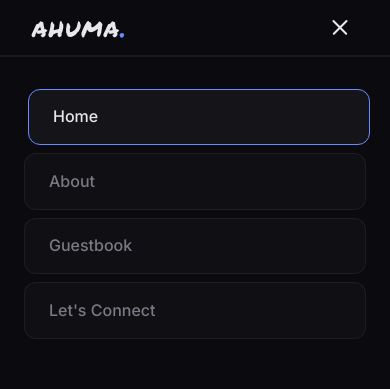
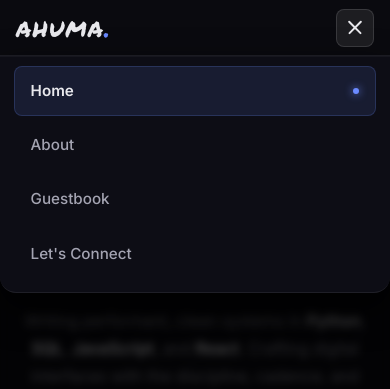
Before and after one commit to kabuteykabutey/portfolio1, a website: page public/index.html in a window 390 px wide. Both pictures are taken after a click on the button "Toggle navigation". Shown: the top 389 px of the page. Drawn offline with Linux system fonts and the light colour scheme; no server answers; a web font is replaced by a local one.

Commit message:
fix(nav): simplify mobile dropdown menu with smooth backdrop dismissal and enhanced touch targets

```diff
--- a/public/css/style.css
+++ b/public/css/style.css
@@ -239,6 +239,10 @@ img {
 }
 .nav-toggle.open .hamburger-line:nth-child(3) {
   transform: translateY(-6.5px) rotate(-45deg);
+}
+
+.nav-backdrop {
+  display: none;
 }
 
 
@@ -1739,44 +1743,125 @@ img {
   }
 
   #main-nav {
+    position: fixed;
+    top: 0;
+    left: 0;
+    right: 0;
+    height: var(--nav-height);
+    background: #0a0a0f;
     backdrop-filter: none;
     -webkit-backdrop-filter: none;
-    background: #0a0a0f;
     border-bottom: 1px solid var(--border);
+    z-index: 1000;
+  }
+
+  .nav-inner {
+    position: static;
+    padding: 0 var(--space-md);
+    height: 100%;
+    display: flex;
+    align-items: center;
+    justify-content: space-between;
   }
 
   .nav-toggle {
     display: flex;
-    z-index: 1000;
-  }
-
-  .nav-links {
+    flex-direction: column;
+    justify-content: center;
+    align-items: center;
+    gap: 5px;
+    width: 38px;
+    height: 38px;
+    padding: 0;
+    border-radius: var(--radius-md);
+    background: rgba(255, 255, 255, 0.04);
+    border: 1px solid var(--border);
+    transition: background var(--duration-fast), border-color var(--duration-fast);
+    z-index: 1002;
+    cursor: pointer;
+  }
+
+  .nav-toggle:active,
+  .nav-toggle.open {
+    background: rgba(255, 255, 255, 0.08);
+    border-color: var(--border-hover);
+  }
+
+  .hamburger-line {
+    display: block;
+    width: 18px;
+    height: 1.5px;
+    background: var(--text-primary);
+    border-radius: 2px;
+    transition: transform var(--duration-normal) var(--ease-out),
+                opacity var(--duration-fast),
+                background var(--duration-fast);
+  }
+
+  .nav-toggle.open .hamburger-line:nth-child(1) {
+    transform: translateY(6.5px) rotate(45deg);
+  }
+  .nav-toggle.open .hamburger-line:nth-child(2) {
+    opacity: 0;
+    transform: scaleX(0);
+  }
+  .nav-toggle.open .hamburger-line:nth-child(3) {
+    transform: translateY(-6.5px) rotate(-45deg);
+  }
+
+  .nav-backdrop {
+    display: block;
     position: fixed;
     top: var(--nav-height);
     left: 0;
     right: 0;
     bottom: 0;
+    background: rgba(0, 0, 0, 0.65);
+    backdrop-filter: blur(4px);
+    -webkit-backdrop-filter: blur(4px);
+    opacity: 0;
+    visibility: hidden;
+    pointer-events: none;
+    transition: opacity var(--duration-normal) var(--ease-out),
+                visibility var(--duration-normal);
+    z-index: 998;
+  }
+
+  .nav-backdrop.open {
+    opacity: 1;
+    visibility: visible;
+    pointer-events: auto;
+  }
+
+  .nav-links {
+    position: absolute;
+    top: 100%;
+    left: 0;
+    right: 0;
     width: 100%;
-    height: calc(100vh - var(--nav-height));
-    height: calc(100dvh - var(--nav-height));
-    background: #0a0a0f;
+    height: auto;
+    max-height: calc(100vh - var(--nav-height) - 20px);
+    overflow-y: auto;
+    background: #0d0d15;
     border-top: 1px solid var(--border);
+    border-bottom: 1px solid rgba(255, 255, 255, 0.08);
+    border-radius: 0 0 16px 16px;
+    box-shadow: 0 16px 36px rgba(0, 0, 0, 0.8),
+                0 1px 0 rgba(255, 255, 255, 0.04) inset;
     display: flex;
     flex-direction: column;
     justify-content: flex-start;
     align-items: stretch;
-    padding: var(--space-xl) var(--space-lg);
-    gap: var(--space-sm);
-    overflow-y: auto;
-    -webkit-overflow-scrolling: touch;
-    transform: translateY(-12px);
+    padding: 0.6rem 0.85rem 0.85rem;
+    gap: 4px;
+    transform: translateY(-8px);
     opacity: 0;
     visibility: hidden;
     pointer-events: none;
     transition: transform var(--duration-normal) var(--ease-out),
                 opacity var(--duration-normal) var(--ease-out),
                 visibility var(--duration-normal);
-    z-index: 999;
+    z-index: 1001;
   }
 
   .nav-links.open {
@@ -1790,23 +1875,51 @@ img {
     display: flex;
     align-items: center;
     justify-content: space-between;
-    font-size: var(--fs-base);
+    font-size: 0.95rem;
     font-weight: 500;
-    padding: 0.9rem var(--space-lg);
-    color: var(--text-secondary);
-    background: var(--bg-surface);
-    border: 1px solid var(--border);
-    border-radius: var(--radius-lg);
-    transition: all var(--duration-fast);
+    padding: 0.75rem 1rem;
+    color: #a4a4b2;
+    background: transparent;
+    border: 1px solid transparent;
+    border-radius: var(--radius-md);
+    transition: color var(--duration-fast),
+                background var(--duration-fast),
+                border-color var(--duration-fast);
     text-align: left;
-  }
-
-  .nav-link:hover,
+    -webkit-tap-highlight-color: transparent;
+  }
+
+  .nav-link::after {
+    content: '';
+    width: 6px;
+    height: 6px;
+    border-radius: 50%;
+    background: var(--accent);
+    opacity: 0;
+    transform: scale(0.4);
+    transition: opacity var(--duration-fast),
+                transform var(--duration-fast);
+  }
+
+  .nav-link:hover {
+    color: var(--text-primary);
+    background: var(--bg-surface-hover);
+    border-color: rgba(255, 255, 255, 0.04);
+    transform: none;
+  }
+
   .nav-link.active {
     color: var(--text-primary);
-    background: var(--bg-surface-hover);
-    border-color: var(--accent);
-    transform: translateX(4px);
+    background: var(--accent-muted);
+    border-color: rgba(107, 138, 255, 0.2);
+    font-weight: 600;
+    transform: none;
+  }
+
+  .nav-link.active::after {
+    opacity: 1;
+    transform: scale(1);
+    box-shadow: 0 0 8px var(--accent);
   }
 
   .hero {
--- a/public/index.html
+++ b/public/index.html
@@ -44,6 +44,7 @@
       </div>
     </div>
   </nav>
+  <div id="nav-backdrop" class="nav-backdrop" aria-hidden="true"></div>
 
   <!-- HOME -->
   <section id="page-home" class="page" role="main">
--- a/public/js/app.js
+++ b/public/js/app.js
@@ -121,14 +121,7 @@
       currentPage = page;
 
       // Close mobile nav
-      const toggle = document.getElementById('nav-toggle');
-      const navLinks = document.getElementById('nav-links');
-      if (toggle && navLinks) {
-        toggle.classList.remove('open');
-        navLinks.classList.remove('open');
-        toggle.setAttribute('aria-expanded', 'false');
-        document.body.style.overflow = '';
-      }
+      closeMobileNav();
 
       // Load page-specific data
       if (page === 'guestbook') loadGuestbookEntries();
@@ -161,26 +154,89 @@
   // Initialize on load
   window.addEventListener('hashchange', handleRoute);
 
+  // Mobile nav helpers
+  function closeMobileNav() {
+    const toggle = document.getElementById('nav-toggle');
+    const navLinks = document.getElementById('nav-links');
+    const backdrop = document.getElementById('nav-backdrop');
+    if (toggle) {
+      toggle.classList.remove('open');
+      toggle.setAttribute('aria-expanded', 'false');
+    }
+    if (navLinks) {
+      navLinks.classList.remove('open');
+    }
+    if (backdrop) {
+      backdrop.classList.remove('open');
+    }
+    document.body.style.overflow = '';
+  }
+
+  function toggleMobileNav() {
+    const toggle = document.getElementById('nav-toggle');
+    const navLinks = document.getElementById('nav-links');
+    const backdrop = document.getElementById('nav-backdrop');
+    if (!toggle || !navLinks) return;
+    const isOpen = toggle.classList.toggle('open');
+    navLinks.classList.toggle('open', isOpen);
+    if (backdrop) {
+      backdrop.classList.toggle('open', isOpen);
+    }
+    toggle.setAttribute('aria-expanded', isOpen);
+    document.body.style.overflow = isOpen ? 'hidden' : '';
+  }
+
   // Handle nav clicks
   document.querySelectorAll('[data-page]').forEach((el) => {
     el.addEventListener('click', (e) => {
       e.preventDefault();
       const page = el.dataset.page;
-      window.location.hash = page;
+      closeMobileNav();
+      const current = (window.location.hash || '').replace(/^#/, '') || 'home';
+      if (current === page) {
+        window.scrollTo({ top: 0, behavior: 'smooth' });
+      } else {
+        window.location.hash = page;
+      }
     });
   });
 
   // Mobile nav toggle
   const navToggle = document.getElementById('nav-toggle');
-  const navLinks = document.getElementById('nav-links');
-  if (navToggle && navLinks) {
-    navToggle.addEventListener('click', () => {
-      const isOpen = navToggle.classList.toggle('open');
-      navLinks.classList.toggle('open');
-      navToggle.setAttribute('aria-expanded', isOpen);
-      document.body.style.overflow = isOpen ? 'hidden' : '';
+  if (navToggle) {
+    navToggle.addEventListener('click', (e) => {
+      e.stopPropagation();
+      toggleMobileNav();
     });
   }
+
+  // Mobile nav backdrop dismiss
+  const navBackdrop = document.getElementById('nav-backdrop');
+  if (navBackdrop) {
+    navBackdrop.addEventListener('click', closeMobileNav);
+  }
+
+  // Close nav on click outside
+  document.addEventListener('click', (e) => {
+    const mainNav = document.getElementById('main-nav');
+    if (mainNav && !mainNav.contains(e.target)) {
+      closeMobileNav();
+    }
+  });
+
+  // Close nav on Escape key
+  document.addEventListener('keydown', (e) => {
+    if (e.key === 'Escape') {
+      closeMobileNav();
+    }
+  });
+
+  // Close nav when window resized above mobile breakpoint
+  window.addEventListener('resize', () => {
+    if (window.innerWidth > 768) {
+      closeMobileNav();
+    }
+  });
 
   // ============================
   // Signature Pad
```
